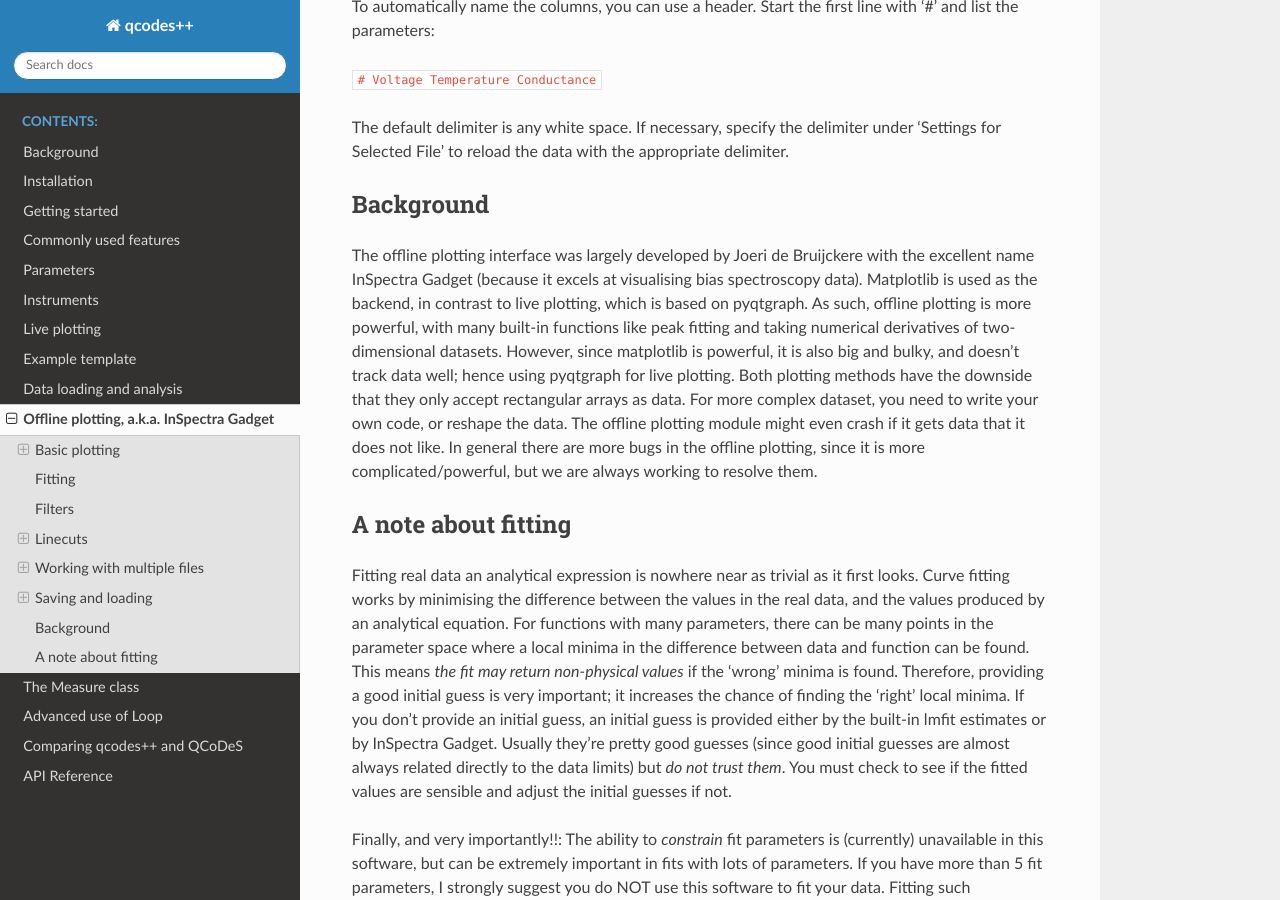
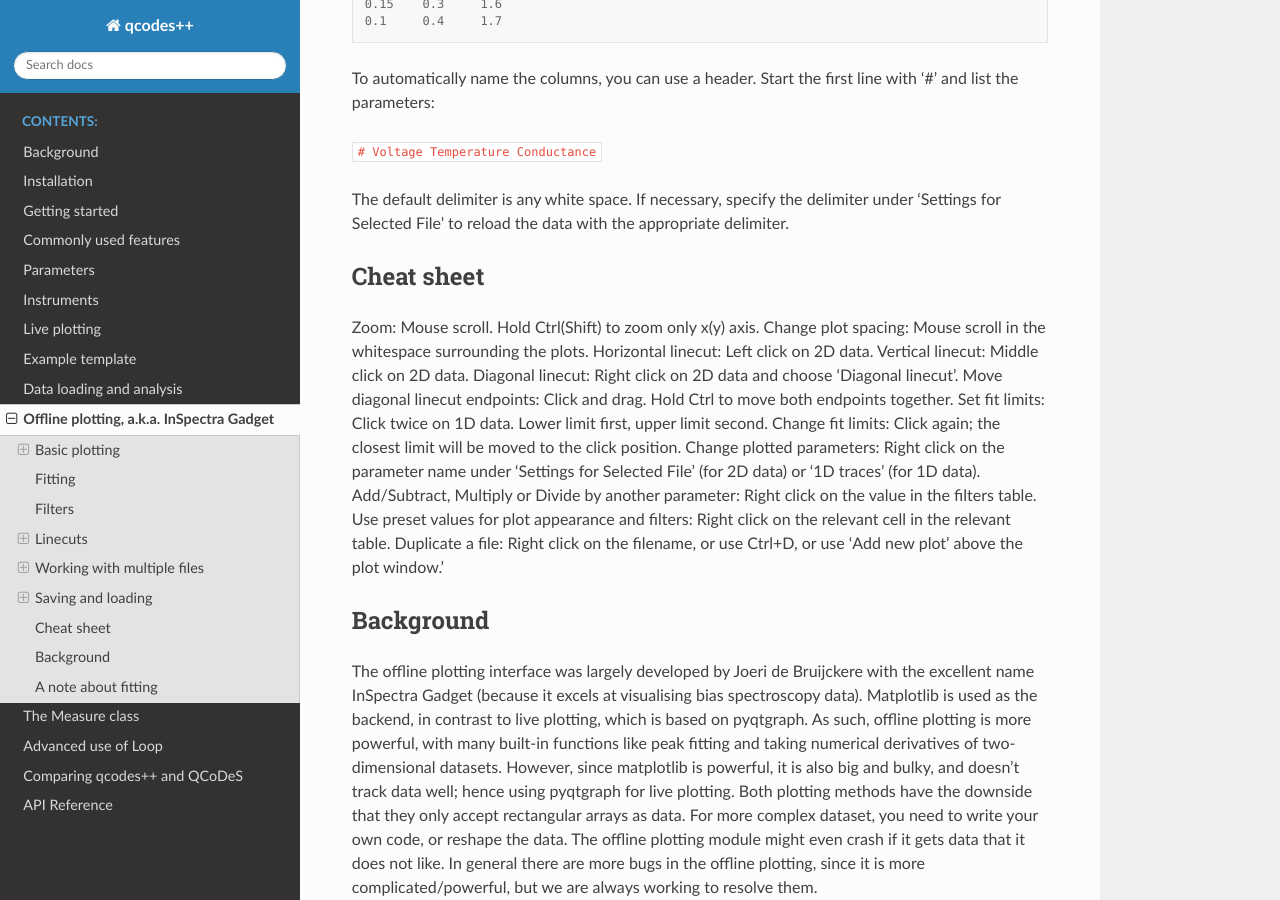
Before and after one commit to qcodespp/qcodespp.github.io, a Sphinx documentation site: the page built from docs/source/offline_plotting.rst, in a window 1280 px wide and 900 px high, scrolled down 8739 px. Built offline with Sphinx 7.4.7 and the Read the Docs theme 3.1.0, drawn with Linux system fonts in a browser that asks for light colours; some of the changed text lies outside the part shown.

Commit message:
offlineplotting

```diff
--- a/docs/source/offline_plotting.rst
+++ b/docs/source/offline_plotting.rst
@@ -12,6 +12,8 @@ or from Jupyter notebooks with
 ``qcodespp.offline_plotting()``
 
 If you have declared ``qcodespp.set_data_folder('foldername')`` in the same notebook, data from that folder will automatically be opened. Alternatively, you can write ``qcodespp.offline_plotting(folder=path_to_folder)`` to open a different folder. Otherwise, the initial state is blank.
+
+`Looking for what mouse actions do? <https://qcodespp.github.io/offline_plotting.html#cheat-sheet>`__
 
 Basic plotting
 --------------
@@ -35,7 +37,7 @@ Plot types
 `Histograms <https://numpy.org/doc/stable/reference/generated/numpy.histogram.html>`__ and `Fast Fourier Transforms (FFTs) <https://numpy.org/doc/stable/reference/generated/numpy.fft.rfft.html>`__ of the data can be plotted by selecting the appropriate 'Plot type' at the top of the window.
 
 - For histograms, you can choose the number of bins either next to the 'plot type' menu (for 2D data) or line-by-line in the Traces table (for 1D data).
-- FFTs are plotted against the `calculated frequencies <https://numpy.org/doc/stable/reference/generated/numpy.fft.fftfreq.html>`__. For this to be meaningful, the original data must be on an evenly-sampled grid. At current, you will have to interpolate your data to resample it onto an evenly-spaced grid. This may become automatic in future.
+- FFTs are plotted against the `calculated frequencies <https://numpy.org/doc/stable/reference/generated/numpy.fft.fftfreq.html>`__. For this to be meaningful, the original data must be on an evenly-sampled grid. If this is not the case, apply an 'Interpolate' filter to the data, and click each of 'Send X/Y/Z to data' (not Z for 1D data). Then plot these filtered parameters and choose FFT as the plot type.
 
 Fitting
 -------
@@ -314,6 +316,21 @@ To automatically name the columns, you can use a header. Start the first line wi
 
 The default delimiter is any white space. If necessary, specify the delimiter under 'Settings for Selected File' to reload the data with the appropriate delimiter.
 
+Cheat sheet
+-----------
+Zoom: Mouse scroll. Hold Ctrl(Shift) to zoom only x(y) axis.
+Change plot spacing: Mouse scroll in the whitespace surrounding the plots.
+Horizontal linecut: Left click on 2D data.
+Vertical linecut: Middle click on 2D data.
+Diagonal linecut: Right click on 2D data and choose 'Diagonal linecut'.
+Move diagonal linecut endpoints: Click and drag. Hold Ctrl to move both endpoints together.
+Set fit limits: Click twice on 1D data. Lower limit first, upper limit second.
+Change fit limits: Click again; the closest limit will be moved to the click position.
+Change plotted parameters: Right click on the parameter name under 'Settings for Selected File' (for 2D data) or '1D traces' (for 1D data).
+Add/Subtract, Multiply or Divide by another parameter: Right click on the value in the filters table.
+Use preset values for plot appearance and filters: Right click on the relevant cell in the relevant table.
+Duplicate a file: Right click on the filename, or use Ctrl+D, or use 'Add new plot' above the plot window.'
+
 Background
 ----------
 The offline plotting interface was largely developed by Joeri de Bruijckere with the excellent name InSpectra Gadget (because it excels at visualising bias spectroscopy data). Matplotlib is used as the backend, in contrast to live plotting, which is based on pyqtgraph. As such, offline plotting is more powerful, with many built-in functions like peak fitting and taking numerical derivatives of two-dimensional datasets. However, since matplotlib is powerful, it is also big and bulky, and doesn't track data well; hence using pyqtgraph for live plotting. Both plotting methods have the downside that they only accept rectangular arrays as data. For more complex dataset, you need to write your own code, or reshape the data. The offline plotting module might even crash if it gets data that it does not like. In general there are more bugs in the offline plotting, since it is more complicated/powerful, but we are always working to resolve them.
```
